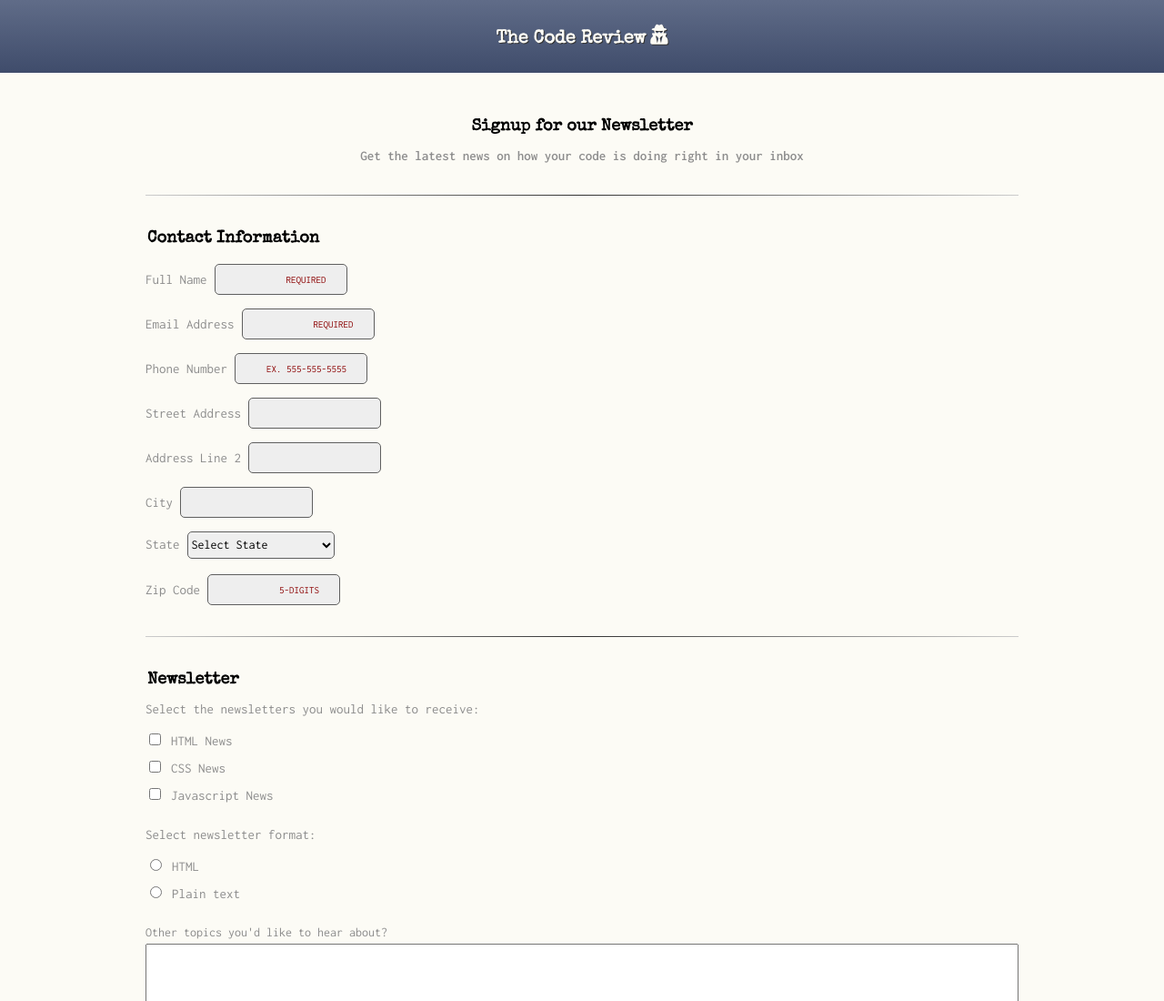
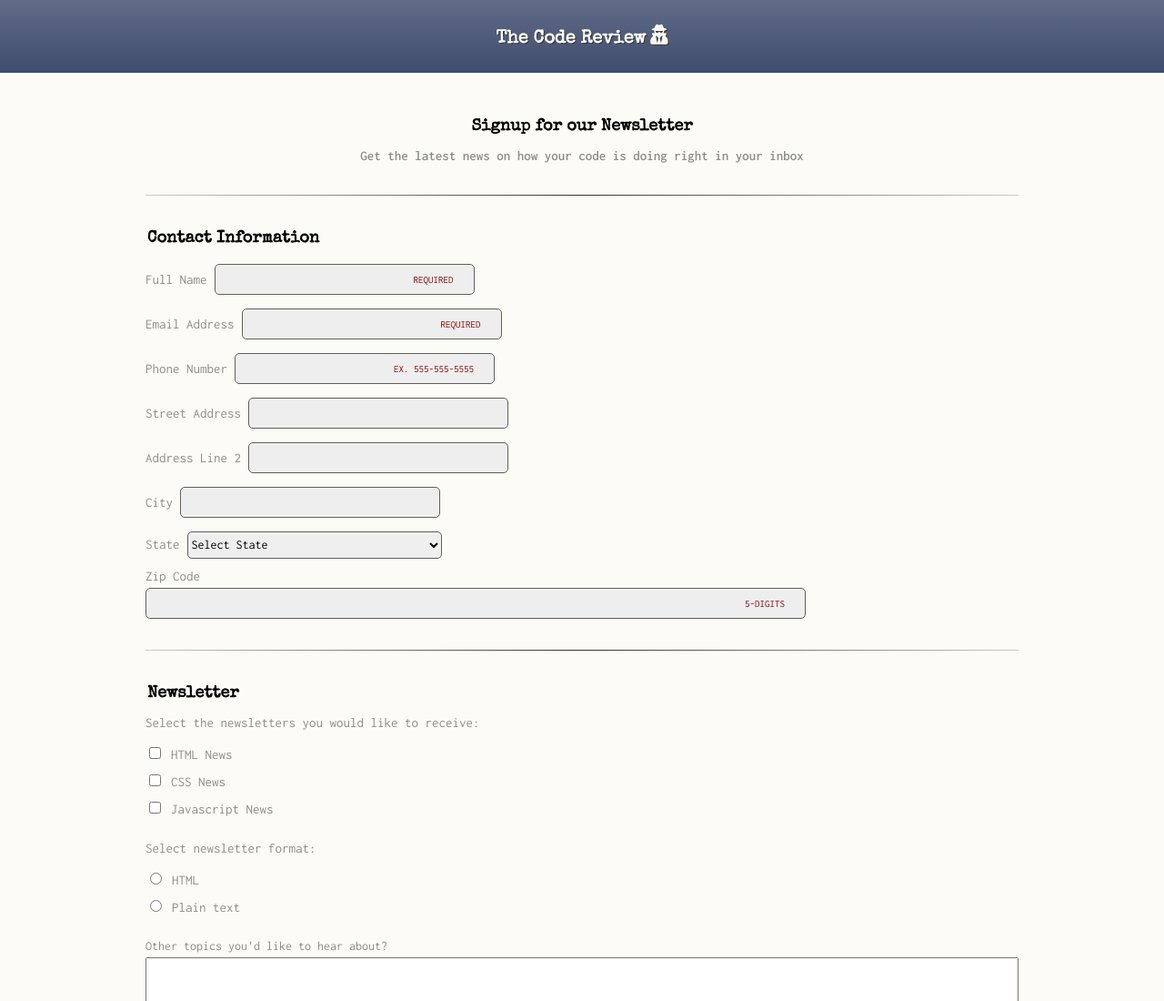
Before and after one commit to ryclloyd/Treehouse-Project-3, a plain HTML site: page index.html in a window 1280 px wide. Shown: the top 1100 px of the page at 91% size. Drawn offline with nearby package versions, Linux system fonts and the light colour scheme.

Commit message:
11.13.20 Backup

```diff
--- a/index.html
+++ b/index.html
@@ -24,31 +24,31 @@
 				<ul class="contact-flex">
 					<li>
 						<label for="name">Full Name</label>
-						<input type="text" id="name" name="user-name" placeholder="required" class="form-field name" required>
+						<input type="text" id="name" name="user-name" placeholder="required" class="form-field-name" required>
 					</li>
 					<li>
 						<label for="email">Email Address</label>
-						<input type="email" id="email" name="user-email"  placeholder="required" class="form-field email" required>
+						<input type="email" id="email" name="user-email"  placeholder="required" class="form-field-email" required>
 					</li>
 					<li>
 						<label for="phone">Phone Number</label>
-						<input type="tel" id="phone" name="user-phone" placeholder="Ex. 555-555-5555" class="form-field phone">
+						<input type="tel" id="phone" name="user-phone" placeholder="Ex. 555-555-5555" class="form-field-phone">
 					</li>
 					<li>
 						<label for="address1">Street Address</label>
-						<input type="text" id="address1" name="user-address1"  class="form-field address">
+						<input type="text" id="address1" name="user-address1"  class="form-field-address">
 					</li>
 					<li>
 						<label for="address2">Address Line 2</label>
-						<input type="text" id="address2" name="user-address2"  class="form-field address2">
+						<input type="text" id="address2" name="user-address2"  class="form-field-address2">
 					</li>
 					<li>
 						<label for="city">City</label>
-						<input type="text" id="city" name="user-city"  class="form-field city">
+						<input type="text" id="city" name="user-city"  class="form-field-city">
 					</li>
 					<li>
 						<label for="state">State</label>
-						<select id="state" name="user-state"  class="form-field state" required>
+						<select id="state" name="user-state"  class="form-field-state" required>
 						  <option value="" selected="selected">Select State</option>
 						  <option value="AL">Alabama</option>
 						  <option value="AK">Alaska</option>
@@ -104,7 +104,7 @@
 					</select>
 					</li>
 						<li class="zip-li"><label for="zip">Zip Code</label>
-						<input type="text" id="zip" name="user-zip"  pattern="[0-9]{5}" placeholder="5-digits" class="form-field zip">
+						<input type="text" id="zip" name="user-zip"  pattern="[0-9]{5}" placeholder="5-digits" class="form-field-zip">
 					</li>
 				</ul>
 		</fieldset>
--- a/style.css
+++ b/style.css
@@ -129,6 +129,7 @@ h2 {
 }
 
 [class^=form-field] {      /* targets all elements with class of "form-field */
+	width: 280px;
 	height: 30px;
 	border: solid #5f5f5f .1px;
 	font-family: 'Inconsolata', monospace;
@@ -149,9 +150,9 @@ textarea:focus {
 	margin-bottom: 12px;
 }
 
-.zip li {
+.form-field-zip {
+	display: flex;
 	width: 75%;
-	display: flex;
 }
 
 label {
```
